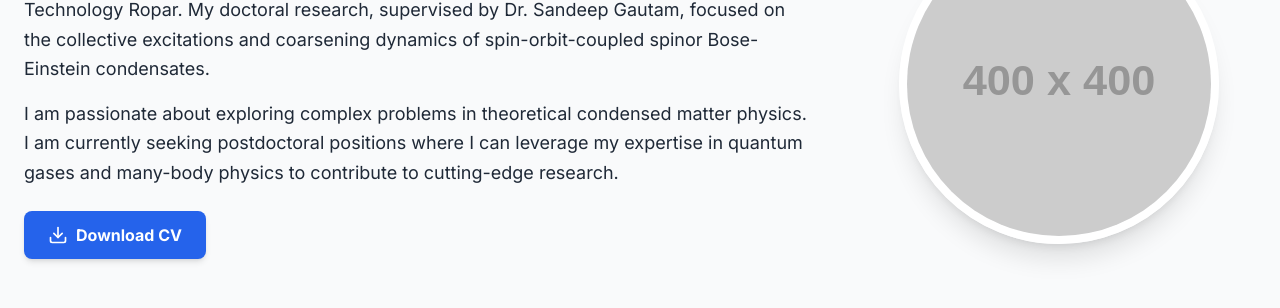
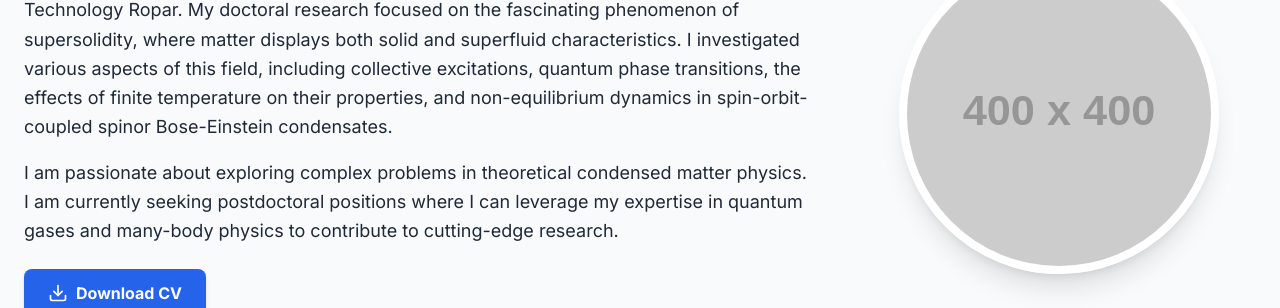
Before and after one commit to Rajat13-93/Rajat13-93.github.io, a plain HTML site: page index.html in a window 1280 px wide. Shown: the part 219-527 px from the top of the page. Drawn offline with nearby package versions, Linux system fonts and the light colour scheme; placeholder pictures from the web are drawn by us.

Commit message:
Update index.html

```diff
--- a/index.html
+++ b/index.html
@@ -59,7 +59,7 @@
                 <div class="md:w-2/3">
                     <h2 class="text-4xl font-bold text-gray-900 mb-4">About Me</h2>
                     <p class="mb-4 text-lg leading-relaxed">
-                        I am a recent PhD graduate from the Department of Physics at the Indian Institute of Technology Ropar. My doctoral research, supervised by Dr. Sandeep Gautam, focused on the collective excitations and coarsening dynamics of spin-orbit-coupled spinor Bose-Einstein condensates.
+                        I am a recent PhD graduate from the Department of Physics at the Indian Institute of Technology Ropar. My doctoral research focused on the fascinating phenomenon of supersolidity, where matter displays both solid and superfluid characteristics. I investigated various aspects of this field, including collective excitations, quantum phase transitions, the effects of finite temperature on their properties, and non-equilibrium dynamics in spin-orbit-coupled spinor Bose-Einstein condensates.
                     </p>
                     <p class="mb-4 text-lg leading-relaxed">
                         I am passionate about exploring complex problems in theoretical condensed matter physics. I am currently seeking postdoctoral positions where I can leverage my expertise in quantum gases and many-body physics to contribute to cutting-edge research.
```
